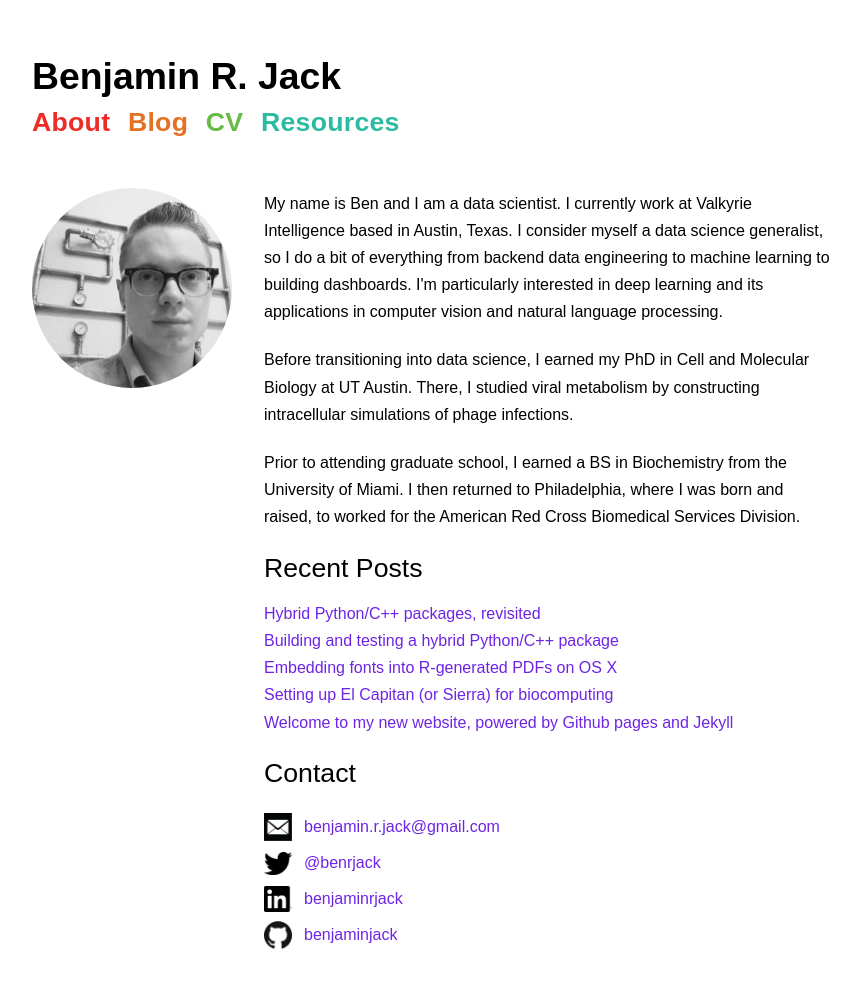
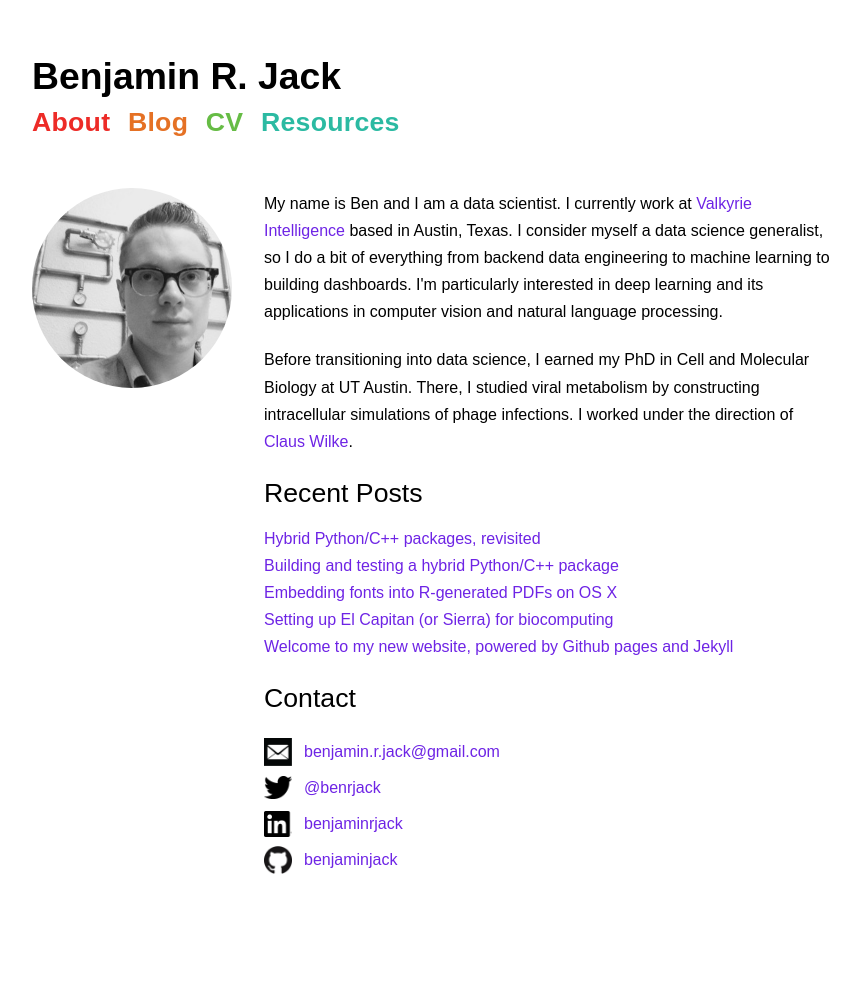
Before and after one commit to benjaminjack/benjaminjack.github.io, a Jekyll site: the page built from index.html, in a window 1280 px wide. Shown: the whole page, without its empty margins (208-1068 px from the left). Built offline with Jekyll 4.4.1, drawn with Linux system fonts in a browser that asks for light colours; some web fonts are replaced; after the commit the page ends 930 px from its top, so only the background shows below that.

```diff
--- a/cv.html
+++ b/cv.html
@@ -2,9 +2,6 @@
 title: Curriculum Vitae
 layout: default
 ---
-
-<!-- For altmetric badges -->
-<script type='text/javascript' src='https://d1bxh8uas1mnw7.cloudfront.net/assets/embed.js'></script>
 
 <h3>Education</h3>
 <dl class="cv">
--- a/index.html
+++ b/index.html
@@ -6,11 +6,10 @@
 			<img id="headshot" src="img/headshot.jpg" alt="Benjamin R. Jack" class="headshot" />
 	</div>
 	<div id="section2">
-			<p>My name is Ben and I am a data scientist. I currently work at Valkyrie Intelligence based in Austin, Texas. I consider myself a data science generalist, so I do a bit of everything from backend data engineering to machine learning to building dashboards. I'm particularly interested in deep learning and its applications in computer vision and natural language processing.</p>
+			<p>My name is Ben and I am a data scientist. I currently work at <a href="https://valkyrie.ai">Valkyrie Intelligence</a> based in Austin, Texas. I consider myself a data science generalist, so I do a bit of everything from backend data engineering to machine learning to building dashboards. I'm particularly interested in deep learning and its applications in computer vision and natural language processing.</p>
 
-			<p>Before transitioning into data science, I earned my PhD in Cell and Molecular Biology at UT Austin. There, I studied viral metabolism by constructing intracellular simulations of phage infections.</p>
+			<p>Before transitioning into data science, I earned my PhD in Cell and Molecular Biology at UT Austin. There, I studied viral metabolism by constructing intracellular simulations of phage infections. I worked under the direction of <a href="https://wilkelab.org">Claus Wilke</a>.</p>
 
-			<p>Prior to attending graduate school, I earned a BS in Biochemistry from the University of Miami. I then returned to Philadelphia, where I was born and raised, to worked for the American Red Cross Biomedical Services Division.</p>
 			<h3>Recent Posts</h3>
 			<ul class="bloglist">
   {% for post in site.posts %}
```
Also changed, not shown: other parts of cv.html (+1 -1 lines), _drafts/2019-08-29-jobs-in-data-science.md (added, +13 -0 lines).
